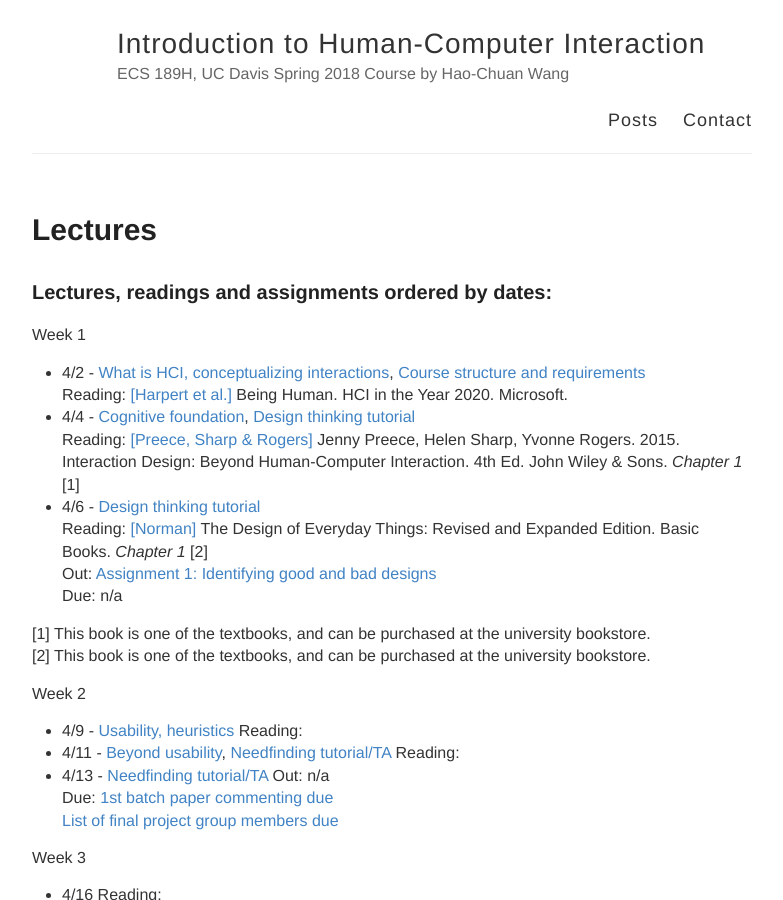
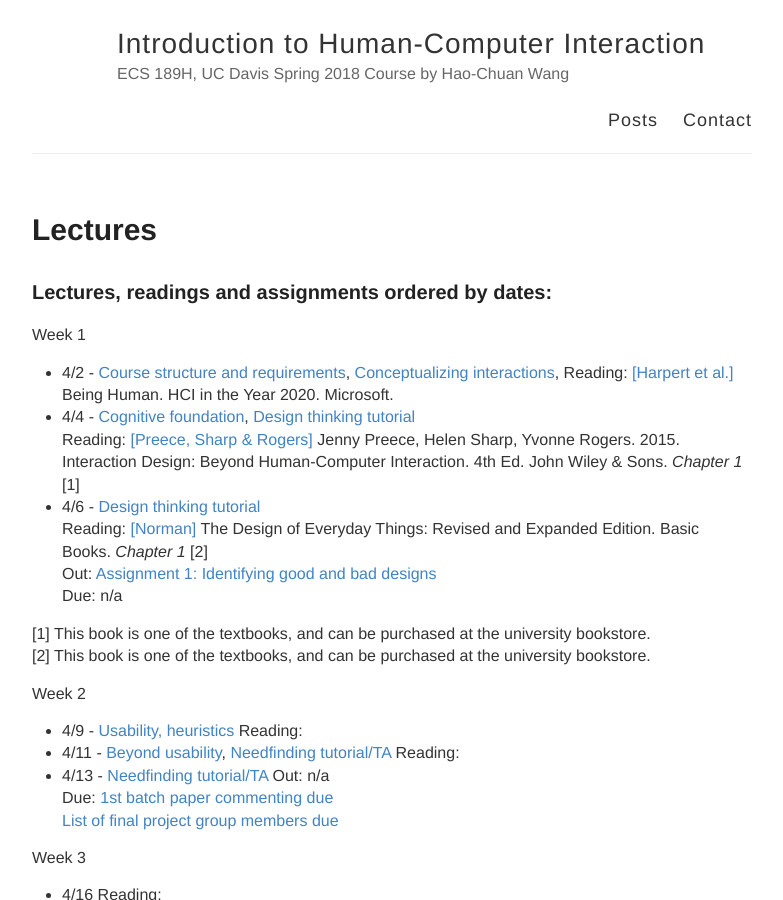
Before and after one commit to hciwang/hciwang.github.io, a Jekyll site: the page built from _posts/2018-3-25-lectures.md, in a window 1280 px wide and 900 px high. Shown: the whole window, without its empty margins (248-1031 px from the left). Built offline with Jekyll 4.4.1, drawn with Linux system fonts in a browser that asks for light colours.

Commit message:
Update 2018-3-25-lectures.md

```diff
--- a/_posts/2018-3-25-lectures.md
+++ b/_posts/2018-3-25-lectures.md
@@ -6,7 +6,7 @@
 
 ### Lectures, readings and assignments ordered by dates:
 Week 1
-- 4/2 - [What is HCI, conceptualizing interactions](), [Course structure and requirements]()
+- 4/2 - [Course structure and requirements](https://canvas.ucdavis.edu/files/3200059/download?download_frd=1), [Conceptualizing interactions](),
 Reading:  [[Harpert et al.]](https://hxd.research.microsoft.com/work/being-human-human-computer-interaction-in-the-year-2020.php) Being Human. HCI in the Year 2020. Microsoft.
 - 4/4 - [Cognitive foundation](), [Design thinking tutorial]()
 Reading: [[Preece, Sharp & Rogers]](http://www.id-book.com/) Jenny Preece, Helen Sharp, Yvonne Rogers. 2015. Interaction Design: Beyond Human-Computer Interaction. 4th Ed. John Wiley & Sons.  *Chapter 1* [1]
```
